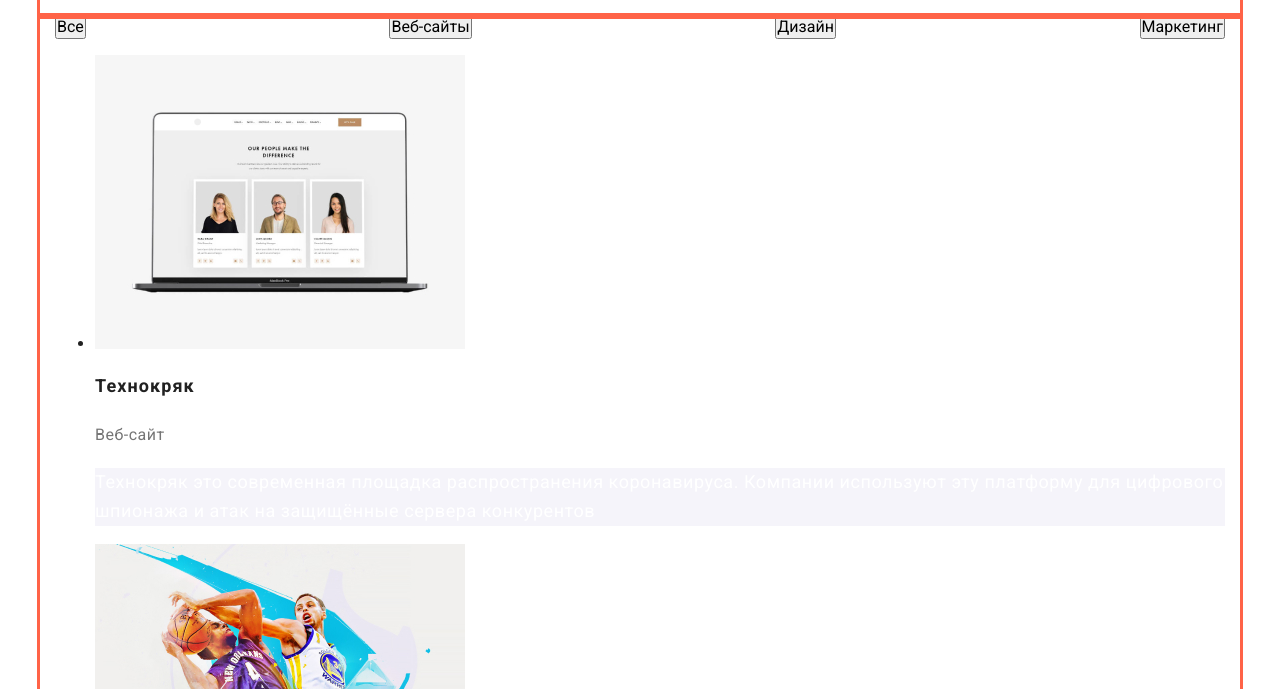
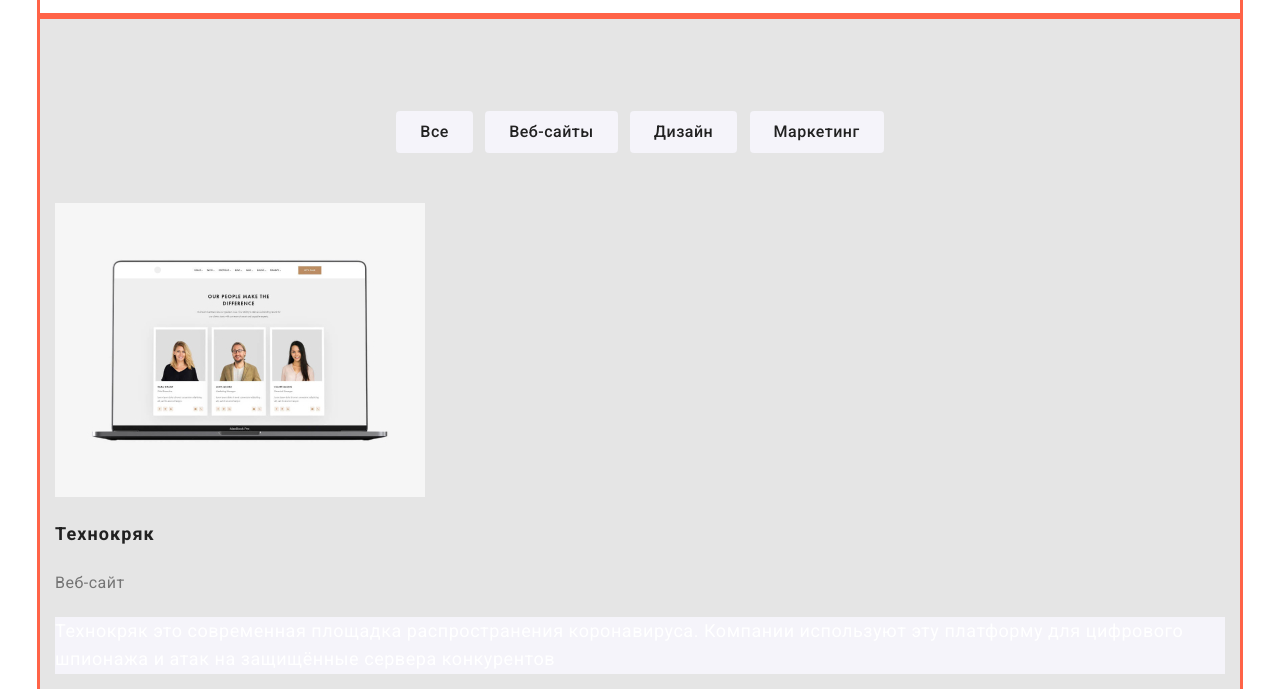
Before and after one commit to gprokopiv/goit-markup-hw-03, a plain HTML site: page portfolio.html in a window 1280 px wide. Shown: the part 48-737 px from the top of the page. Drawn offline with nearby package versions, Linux system fonts and the light colour scheme.

Commit message:
portfolio filters

```diff
--- a/css/styles.css
+++ b/css/styles.css
@@ -5,6 +5,7 @@
     --accent-color:  #2196F3;
     --secondary-text-color: #757575;
     --background-color: #F5F4FA;
+    --portfolio: #E5E5E5;
 }
 
 .home-page {
@@ -328,7 +329,7 @@ img {
     width: 170px;
     height: 90px;
     text-align: center;
-    background-color: #E5E5E5;
+    background-color: var(--portfolio);
 }
 .clients .image {
     padding-top: 20px;
@@ -430,34 +431,57 @@ img {
 /*samples of projects*/
 
 
-.portfolio .container {
+.porfolio .container {
+    /* border: 1px solid #ECECEC; */
+
     padding-top: 94px;
     padding-bottom: 94px;
 
-    background-color: var(--background-color);
-    /* border-top: 1px solid #ECECEC; */
+    background-color: var(--portfolio);
+    border-top: 1px solid #ECECEC;
+
+}
 
 
-}
-.filters {
+/* .filters {
     padding-right:  0px;
     padding-left: 0px;
-}
-.filters-list {
-    display: flex;
-    padding: 0;
-    align-items: center;
-    justify-content: space-between;
-    text-align: center;
+} */
+/* .filters-items + .filters-items:not(:last-child) {
+margin-right: 8px;
+} */
+.filters-items {
+    display: inline-block;
+    margin: 0 4px;
 
 }
-.button .button-secondary {
+/* .filters-items:not(:last-child) {
+    margin-right: 8px;
+} */
+
+.filters-list {
+text-align: center;
+    margin-bottom: 50px;
+}
+
+.button-secondary {
+    border-color: transparent;
+    padding: 6px 22px;
+    background: var(--background-color);
+    border-radius: 4px;
+    list-style: none;
+    /* margin-left: auto;
+    margin-right:auto; */
+
+
     font-weight: 500;
     line-height: 1.6;
     text-align: center;
     letter-spacing: 0.03em;
 
     color: var(--primary-text-color);
+
+
 }
 
 /* .filters .list {
@@ -474,7 +498,10 @@ img {
     color: var(--title-text-color);
     background-color: var(--accent-color);
 } */
-
+.works{
+    display: flex;
+    flex-wrap: wrap;
+}
 .example .title {
     color: var(--primary-text-color);
 
--- a/portfolio.html
+++ b/portfolio.html
@@ -46,17 +46,17 @@
         <!--portfolio menu-->
        <section class="porfolio">
            <div class="container">
-        <nav class="filters">
-            <h1 class="is-hidden"> The exaples of our projects </h1>
-            <ul class="filters-list list">
-               <li class="filters-items"><button type="button" class="list">Все</button></li>
-               <li class="button"><button type="butto-secondary" class="list">Веб-сайты</button></li>
-               <li><button type="button" class="list">Дизайн</button></li>
-               <li><button type="button" class="list">Маркетинг</button></li>
+        <nav>
+             <ul class="filters-list list">
+               <li class="filters-items"><button type="button" class="button button-secondary">Все</button></li>
+               <li class="filters-items"><button type="button"class="button button-secondary">Веб-сайты</button></li>
+               <li class="filters-items"><button type="button"class="button button-secondary">Дизайн</button></li>
+               <li class="filters-items"><button type="button" class="button button-secondary">Маркетинг</button></li>
            </ul>
         </nav>
-
-          <ul>
+       <div class="works">
+        <h1 class="is-hidden"> The exaples of our projects </h1>
+          <ul class="list works">
               <li class="example">
                   <a href="#"><img src="./images/технокряк.jpg" alt="three people"></a>
                   <h2 class="title">Технокряк</h2>
@@ -114,7 +114,7 @@
                 <p class="text">Технокряк это современная площадка распространения коронавируса. Компании используют эту платформу для цифрового шпионажа и атак на защищённые сервера конкурентов</p>
             </li>
           </ul>
-
+        </div>
         </div>
         </section>
 
```
